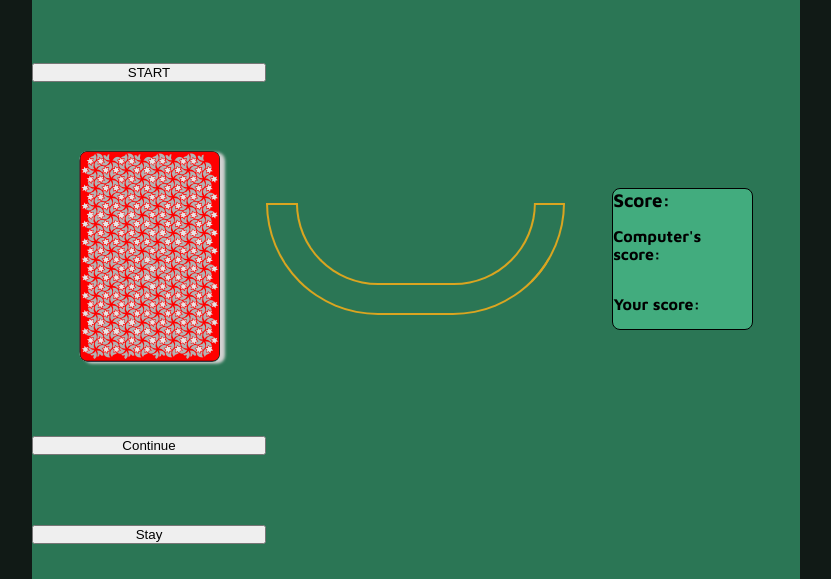
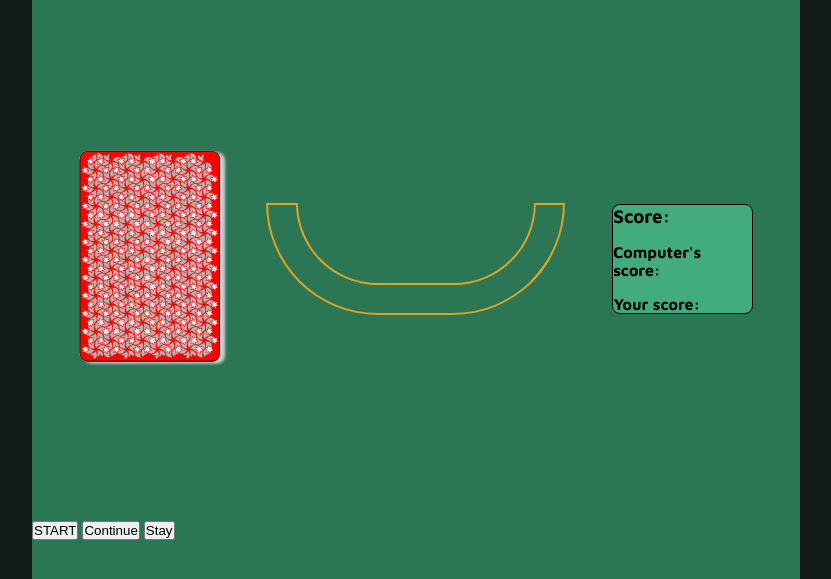
Before and after one commit to little-mry/blackjack-kungfu-dolphins, a plain HTML site: page index.html in a window 1280 px wide. Shown: the part 221-800 px from the top of the page, without its empty margins (224-1055 px from the left). Drawn offline with Linux system fonts and the light colour scheme; a web font is replaced by a local one.

Commit message:
html och css

```diff
--- a/index.html
+++ b/index.html
@@ -8,9 +8,10 @@
     <link rel="preconnect" href="https://fonts.gstatic.com" crossorigin>
     <link href="https://fonts.googleapis.com/css2?family=Lato:ital,wght@0,100;0,300;0,400;0,700;0,900;1,100;1,300;1,400;1,700;1,900&family=Londrina+Sketch&family=Maven+Pro:wght@400..900&family=Open+Sans:ital,wght@0,300..800;1,300..800&display=swap" rel="stylesheet">
     <script src="global.js" defer></script>
-    <!--  <script src="script.js" defer></script> -->
+    <script src="script.js" defer></script>
      <!-- <script src="maria.js" type= "defer></script> -->
-    <!-- <script src="lucas.js" type="module" defer></script> -->
+<!--       <script src="lucas.js" type="module" defer></script>
+ -->
 
     <title>KUNG-FU DOLPHINS</title>
   </head>
@@ -27,9 +28,10 @@
             <h4 class="score-board__heading--small">Computer's score:</h4>
             <p class="score-board__score" id="computer-score"></p>
         </section>
-        <section class="score-board__section"></section>
+        <section class="score-board__section">
             <h4 class="score-board__heading--small">Your score:</h4>
             <p class="score-board__score" id="player-score"></p>
+          </section>
       </article>
 
       <article class="card-deck">
@@ -51,9 +53,11 @@
           <section class="card-container-player"></section>
         </section>
       </article>
+      <article class="buttons-container">
         <button class="start-btn">START</button>
         <button id="continue-btn">Continue</button>
         <button id="stay-btn">Stay</button>
+      </article>
     </div>
     <script src="/jakob.js"></script>
   </body>
```
Lines whose indentation alone changed are shown as unchanged.
